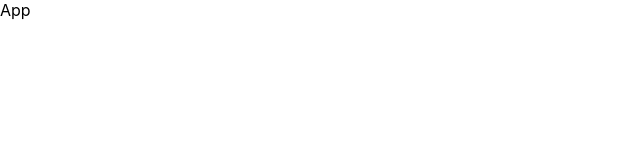
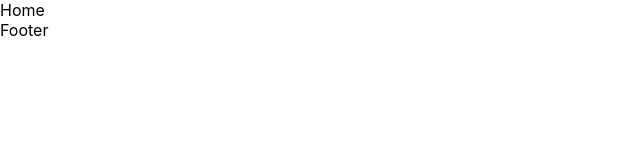
Before and after one commit to Lodrick-Dev/gestion-location, a React (Create React App) app: page / in a window 1280 px wide. Shown: the top 160 px of the page, without its empty margins (0-640 px from the left). Built offline with nearby package versions, Linux system fonts and the light colour scheme.

Commit message:
🚧 Prepare App and Index to navigation RRDom

```diff
--- a/src/App.js
+++ b/src/App.js
@@ -1,7 +1,17 @@
 import React from "react";
+import { Route, Routes } from "react-router-dom";
+import Home from "./components/Home";
+import Footer from "./components/Footer";
 
 const App = () => {
-  return <div>App</div>;
+  return (
+    <>
+      <Routes>
+        <Route path="/" element={<Home />} />
+      </Routes>
+      <Footer />
+    </>
+  );
 };
 
 export default App;
--- a/src/index.js
+++ b/src/index.js
@@ -2,10 +2,13 @@
 import ReactDOM from "react-dom/client";
 import "./index.css";
 import App from "./App";
+import { BrowserRouter } from "react-router-dom";
 
 const root = ReactDOM.createRoot(document.getElementById("root"));
 root.render(
   <React.StrictMode>
-    <App />
+    <BrowserRouter>
+      <App />
+    </BrowserRouter>
   </React.StrictMode>
 );
```
